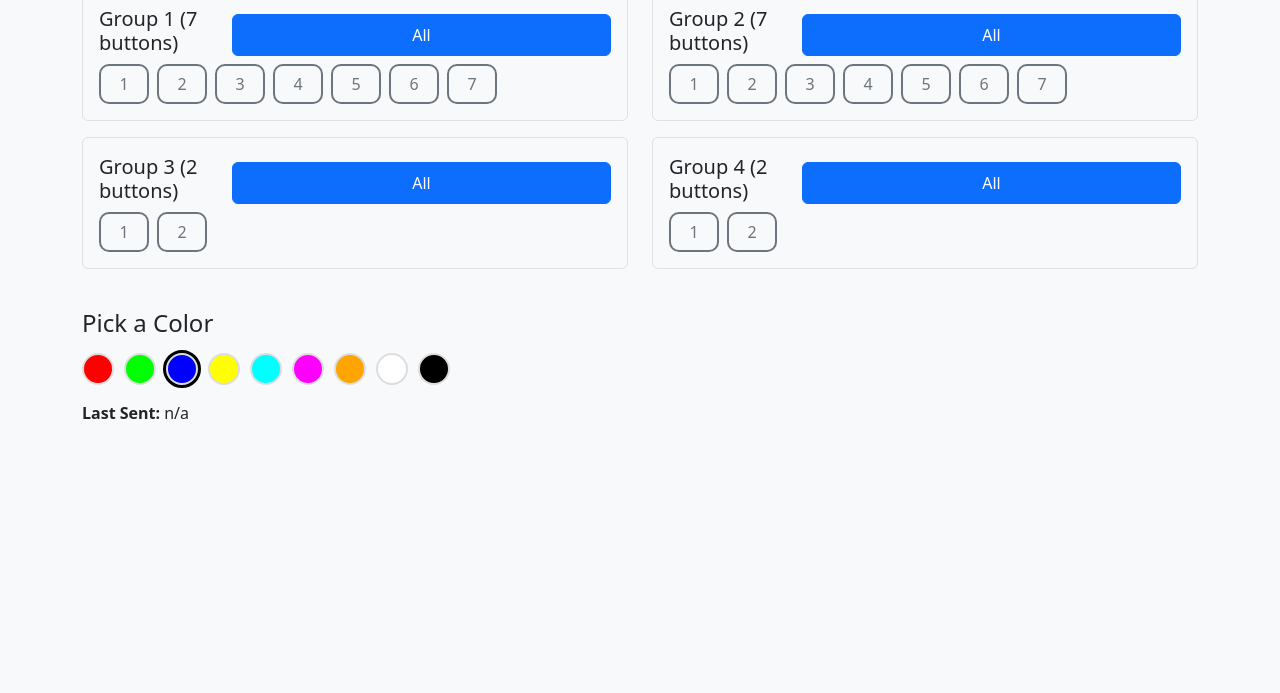
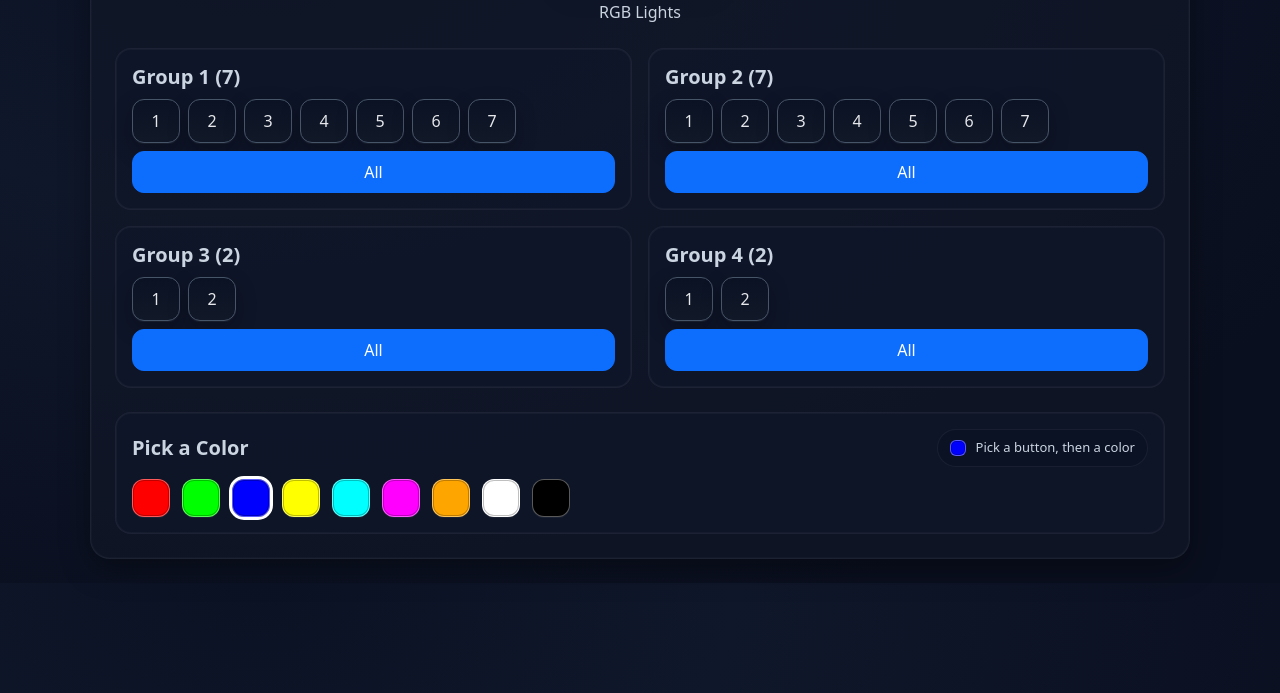
Before and after one commit to yanish9/pbn-rgb-lights, a website: page public/index.html in a window 1280 px wide. Shown: the part 107-800 px from the top of the page. Drawn offline with nearby package versions, Linux system fonts and the light colour scheme.

Commit message:
new style

```diff
--- a/public/index.html
+++ b/public/index.html
@@ -7,69 +7,161 @@
   <link href="https://cdn.jsdelivr.net/npm/bootstrap@5.3.3/dist/css/bootstrap.min.css" rel="stylesheet">
 
   <style>
-    .btn-custom { border: 2px solid #6c757d; border-radius: 10px; min-width: 50px; }
-    .palette { display: flex; gap: 10px; flex-wrap: wrap; margin-top: 15px; }
-    .swatch { width: 32px; height: 32px; border-radius: 50%; border: 2px solid #ddd; cursor: pointer; }
-    .swatch:hover { border-color: #000; }
+    body {
+      background: radial-gradient(1200px 800px at 20% 0%, #0b1224 0%, #0f172a 40%, #0a0f1f 100%);
+      color: #e5e7eb;
+    }
+    .shell {
+      max-width: 1100px;
+      margin: 24px auto;
+      background: rgba(17, 24, 39, 0.65);
+      border: 1px solid rgba(255,255,255,0.06);
+      border-radius: 20px;
+      padding: 24px;
+      box-shadow: 0 10px 30px rgba(0,0,0,0.35), inset 0 0 0 1px rgba(255,255,255,0.02);
+    }
+    .logo {
+      max-width: 160px;
+      filter: drop-shadow(0 6px 14px rgba(0,0,0,0.35));
+    }
+    .panel {
+      background: rgba(15, 23, 42, 0.55);
+      border: 1px solid rgba(255,255,255,0.06);
+      border-radius: 16px;
+      padding: 16px;
+      box-shadow: inset 0 0 0 1px rgba(255,255,255,0.03);
+    }
+    .group-head {
+      display: flex;
+      align-items: center;
+      justify-content: space-between;
+      gap: 12px;
+      margin-bottom: 10px;
+    }
+    .btn-custom {
+      border: 1px solid #475569;           /* slate-600 */
+      border-radius: 12px;
+      min-width: 48px;
+      height: 44px;
+      color: #e5e7eb;
+      background: linear-gradient(180deg, #0b1224 0%, #111827 100%);
+      box-shadow: 0 1px 0 rgba(255,255,255,0.05), 0 8px 20px rgba(0,0,0,0.25);
+      transition: transform .06s ease, border-color .2s ease, box-shadow .2s ease;
+    }
+    .btn-custom:hover { border-color: #64748b; }  /* slate-500 */
+    .btn-custom:active { transform: translateY(1px); }
+    .btn-selected {
+      border-color: #60a5fa !important;    /* blue-400 */
+      box-shadow: 0 0 0 3px rgba(96,165,250,0.25), 0 8px 20px rgba(0,0,0,0.35) !important;
+    }
+
+    .palette {
+      display: flex;
+      gap: 12px;
+      flex-wrap: wrap;
+      margin-top: 12px;
+    }
+    .swatch {
+      width: 38px;
+      height: 38px;
+      border-radius: 12px;
+      border: 1px solid rgba(255,255,255,0.35);
+      cursor: pointer;
+      box-shadow: 0 1px 0 rgba(255,255,255,0.05), inset 0 0 0 1px rgba(0,0,0,0.25);
+      transition: transform .06s ease, outline .2s ease, box-shadow .2s ease;
+    }
+    .swatch:hover { transform: translateY(-1px); }
+    .swatch-selected { outline: 3px solid #fff; }
+
+    .status-pill {
+      display: inline-flex;
+      align-items: center;
+      gap: 10px;
+      padding: 8px 12px;
+      border-radius: 999px;
+      background: rgba(11, 18, 36, 0.7);
+      border: 1px solid rgba(255,255,255,0.06);
+      color: #cbd5e1;
+      font-size: 13px;
+    }
+    .swatch-mini {
+      width: 16px;
+      height: 16px;
+      border-radius: 6px;
+      border: 1px solid rgba(255,255,255,0.35);
+      box-shadow: inset 0 0 0 1px rgba(0,0,0,0.25);
+    }
+
+    .all-btn { border-radius: 12px; }
+    h5 { color: #cbd5e1; margin: 0; font-weight: 600; }
   </style>
 </head>
-<body class="bg-light p-4">
-  <div class="container">
-    <h1 class="mb-4">Groups & Color Sender</h1>
-    <div class="row">
+<body>
+  <div class="shell">
+    <!-- Header with centered image -->
+    <div class="d-flex justify-content-center align-items-center mb-3">
+      <img src="/img/itarget.png" alt="iTarget" class="logo">
+    </div>
+    <p class="text-center text-secondary-emphasis mb-4" style="color:#cbd5e1 !important">RGB Lights</p>
+
+    <div class="row g-3">
       <!-- LEFT COLUMN -->
       <div class="col-md-6">
         <!-- Group 1 -->
-        <div class="mb-3 border rounded p-3" data-group="1">
-          <div class="d-flex justify-content-between align-items-center mb-2">
-            <h5 class="m-0">Group 1 (7 buttons)</h5>
-            <button class="btn btn-primary w-100 py-2 mt-2" data-role="all" data-group="1">All</button>
+        <div class="panel" data-group="1">
+          <div class="group-head">
+            <h5>Group 1 (7)</h5>
           </div>
-          <div class="d-flex gap-2 flex-wrap" id="group1"></div>
+          <div class="d-flex gap-2 flex-wrap mb-2" id="group1"></div>
+          <button class="btn btn-primary w-100 py-2 all-btn" data-id="all" data-group="1">All</button>
         </div>
 
         <!-- Group 3 -->
-        <div class="mb-3 border rounded p-3" data-group="3">
-          <div class="d-flex justify-content-between align-items-center mb-2">
-            <h5 class="m-0">Group 3 (2 buttons)</h5>
-            <button class="btn btn-primary w-100 py-2 mt-2" data-role="all" data-group="3">All</button>
+        <div class="panel mt-3" data-group="3">
+          <div class="group-head">
+            <h5>Group 3 (2)</h5>
           </div>
-          <div class="d-flex gap-2 flex-wrap" id="group3"></div>
+          <div class="d-flex gap-2 flex-wrap mb-2" id="group3"></div>
+          <button class="btn btn-primary w-100 py-2 all-btn" data-id="all" data-group="3">All</button>
         </div>
       </div>
 
       <!-- RIGHT COLUMN -->
       <div class="col-md-6">
         <!-- Group 2 -->
-        <div class="mb-3 border rounded p-3" data-group="2">
-          <div class="d-flex justify-content-between align-items-center mb-2">
-            <h5 class="m-0">Group 2 (7 buttons)</h5>
-            <button class="btn btn-primary w-100 py-2 mt-2" data-role="all" data-group="2">All</button>
+        <div class="panel" data-group="2">
+          <div class="group-head">
+            <h5>Group 2 (7)</h5>
           </div>
-          <div class="d-flex gap-2 flex-wrap" id="group2"></div>
+          <div class="d-flex gap-2 flex-wrap mb-2" id="group2"></div>
+          <button class="btn btn-primary w-100 py-2 all-btn" data-id="all" data-group="2">All</button>
         </div>
 
         <!-- Group 4 -->
-        <div class="mb-3 border rounded p-3" data-group="4">
-          <div class="d-flex justify-content-between align-items-center mb-2">
-            <h5 class="m-0">Group 4 (2 buttons)</h5>
-            <button class="btn btn-primary w-100 py-2 mt-2" data-role="all" data-group="4">All</button>
+        <div class="panel mt-3" data-group="4">
+          <div class="group-head">
+            <h5>Group 4 (2)</h5>
           </div>
-          <div class="d-flex gap-2 flex-wrap" id="group4"></div>
+          <div class="d-flex gap-2 flex-wrap mb-2" id="group4"></div>
+          <button class="btn btn-primary w-100 py-2 all-btn" data-id="all" data-group="4">All</button>
         </div>
       </div>
     </div>
 
-    <h4 class="mt-4">Pick a Color</h4>
-    <div class="palette" id="palette"></div>
-
-    <div class="mt-3">
-      <strong>Last Sent:</strong> <span id="status">n/a</span>
+    <div class="panel mt-4">
+      <div class="d-flex align-items-center justify-content-between flex-wrap gap-2">
+        <h5 class="m-0">Pick a Color</h5>
+        <span class="status-pill">
+          <span class="swatch-mini" id="miniSwatch" style="background: rgb(0,0,255)"></span>
+          <span id="status">Waiting…</span>
+        </span>
+      </div>
+      <div class="palette" id="palette"></div>
     </div>
   </div>
 
   <script>
-    // Per-group IDs start at 1
+    // Groups: per-group button IDs start at 1
     const groups = {
       1: { containerId: "group1", ids: [1,2,3,4,5,6,7] },
       2: { containerId: "group2", ids: [1,2,3,4,5,6,7] },
@@ -79,26 +171,26 @@
 
     // Fixed palette
     const colors = [
-      { name: "Red", rgb: "255,0,0" },
-      { name: "Green", rgb: "0,255,0" },
-      { name: "Blue", rgb: "0,0,255" },
-      { name: "Yellow", rgb: "255,255,0" },
-      { name: "Cyan", rgb: "0,255,255" },
+      { name: "Red",     rgb: "255,0,0"   },
+      { name: "Green",   rgb: "0,255,0"   },
+      { name: "Blue",    rgb: "0,0,255"   },
+      { name: "Yellow",  rgb: "255,255,0" },
+      { name: "Cyan",    rgb: "0,255,255" },
       { name: "Magenta", rgb: "255,0,255" },
-      { name: "Orange", rgb: "255,165,0" },
-      { name: "White", rgb: "255,255,255" },
-      { name: "Black", rgb: "0,0,0" }
+      { name: "Orange",  rgb: "255,165,0" },
+      { name: "White",   rgb: "255,255,255" },
+      { name: "Black",   rgb: "0,0,0" }
     ];
 
-    // Build buttons
+    // Build number buttons
     Object.entries(groups).forEach(([groupNum, cfg]) => {
       const el = document.getElementById(cfg.containerId);
       cfg.ids.forEach((id) => {
         const b = document.createElement("button");
-        b.className = "btn btn-outline-secondary btn-custom";
+        b.className = "btn btn-outline-secondary btn-custom btn-selectable";
         b.textContent = id;
-        b.dataset.id = id;            // per-group button id
-        b.dataset.group = groupNum;   // group number
+        b.dataset.id = id;
+        b.dataset.group = groupNum;
         el.appendChild(b);
       });
     });
@@ -114,46 +206,59 @@
       palette.appendChild(div);
     });
 
+    // Selection state
+    let selectedTarget = null; // { group: number, id: string }
     let selectedColor = colors[2].rgb; // default Blue
-    // Show selected outline
+    // show default color highlight
     setTimeout(() => {
       const defaultSwatch = [...document.querySelectorAll(".swatch")]
         .find(s => s.dataset.rgb === selectedColor);
-      if (defaultSwatch) defaultSwatch.style.outline = "3px solid black";
+      if (defaultSwatch) defaultSwatch.classList.add("swatch-selected");
+      document.getElementById("miniSwatch").style.background = `rgb(${selectedColor})`;
+      document.getElementById("status").textContent = "Pick a button, then a color";
     });
 
-    // Handle palette click
-    palette.addEventListener("click", e => {
-      if (e.target.classList.contains("swatch")) {
-        selectedColor = e.target.dataset.rgb;
-        document.querySelectorAll(".swatch").forEach(s => s.style.outline = "");
-        e.target.style.outline = "3px solid black";
+    // Helper: set selected button highlight
+    function setSelectedButton(btnEl) {
+      document.querySelectorAll(".btn-selectable, .all-btn").forEach(b => b.classList.remove("btn-selected"));
+      if (btnEl) btnEl.classList.add("btn-selected");
+    }
+
+    // Handle button clicks (numbers + All)
+    document.body.addEventListener("click", (e) => {
+      const t = e.target;
+      // All buttons
+      if (t.classList.contains("all-btn")) {
+        selectedTarget = { group: Number(t.dataset.group), id: "all" };
+        setSelectedButton(t);
+        document.getElementById("status").textContent = `Selected: Group ${selectedTarget.group}, All`;
+        return;
+      }
+      // Numbered buttons
+      if (t.classList.contains("btn-selectable") && t.dataset.group && t.dataset.id) {
+        selectedTarget = { group: Number(t.dataset.group), id: String(t.dataset.id) };
+        setSelectedButton(t);
+        document.getElementById("status").textContent = `Selected: Group ${selectedTarget.group}, ID ${selectedTarget.id}`;
       }
     });
 
-    // Delegate clicks: individual buttons and "All"
-    document.body.addEventListener("click", async e => {
-      const target = e.target;
+    // Handle palette click -> only sends if a button is selected
+    palette.addEventListener("click", async (e) => {
+      if (!e.target.classList.contains("swatch")) return;
 
-      // "All" buttons
-      if (target.matches('[data-role="all"]')) {
-        const group = Number(target.dataset.group);
-        await sendPayload({ group, id: "all", color: selectedColor });
+      if (!selectedTarget) {
+        alert("Select a button first (including 'All').");
         return;
       }
 
-      // Individual buttons
-      if (target.dataset && target.dataset.id && target.dataset.group) {
-        if (!selectedColor) { alert("Pick a color first!"); return; }
-        const id = String(target.dataset.id);
-        const group = Number(target.dataset.group);
-        await sendPayload({ group, id, color: selectedColor });
-      }
-    });
+      // Update selected color highlight
+      document.querySelectorAll(".swatch").forEach(s => s.classList.remove("swatch-selected"));
+      e.target.classList.add("swatch-selected");
+      selectedColor = e.target.dataset.rgb;
+      document.getElementById("miniSwatch").style.background = `rgb(${selectedColor})`;
 
-    async function sendPayload(payload) {
-      // Update UI
-      document.getElementById("status").textContent = JSON.stringify(payload);
+      const payload = { group: selectedTarget.group, id: selectedTarget.id, color: selectedColor };
+      document.getElementById("status").textContent = `Sending: ${JSON.stringify(payload)}`;
 
       try {
         const res = await fetch("/api/color", {
@@ -162,11 +267,15 @@
           body: JSON.stringify(payload),
         });
         if (!res.ok) throw new Error("HTTP " + res.status);
+        document.getElementById("status").textContent = `Sent: ${JSON.stringify(payload)}`;
+        // (Optional) clear selection after send:
+        // selectedTarget = null; setSelectedButton(null);
       } catch (err) {
         console.error("Send failed:", err);
         alert("Failed to send color. See console.");
+        document.getElementById("status").textContent = "Error sending payload";
       }
-    }
+    });
   </script>
 </body>
 </html>
--- a/server.js
+++ b/server.js
@@ -62,5 +62,5 @@ function setColor(req){
     // });
   });
 
-  res.status(200).send('Data saved successfully');
+  //res.status(200).send('Data saved successfully');
 }
```
Also changed, not shown: public/img/itarget.png (added), 1 other file.
